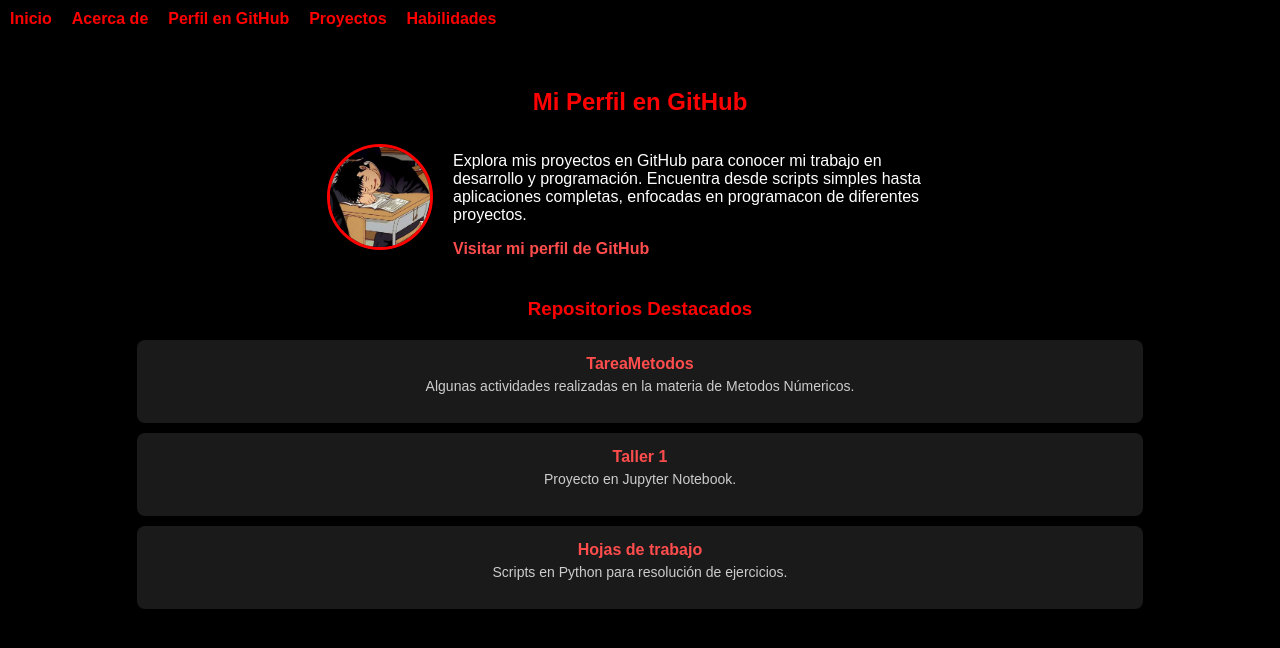
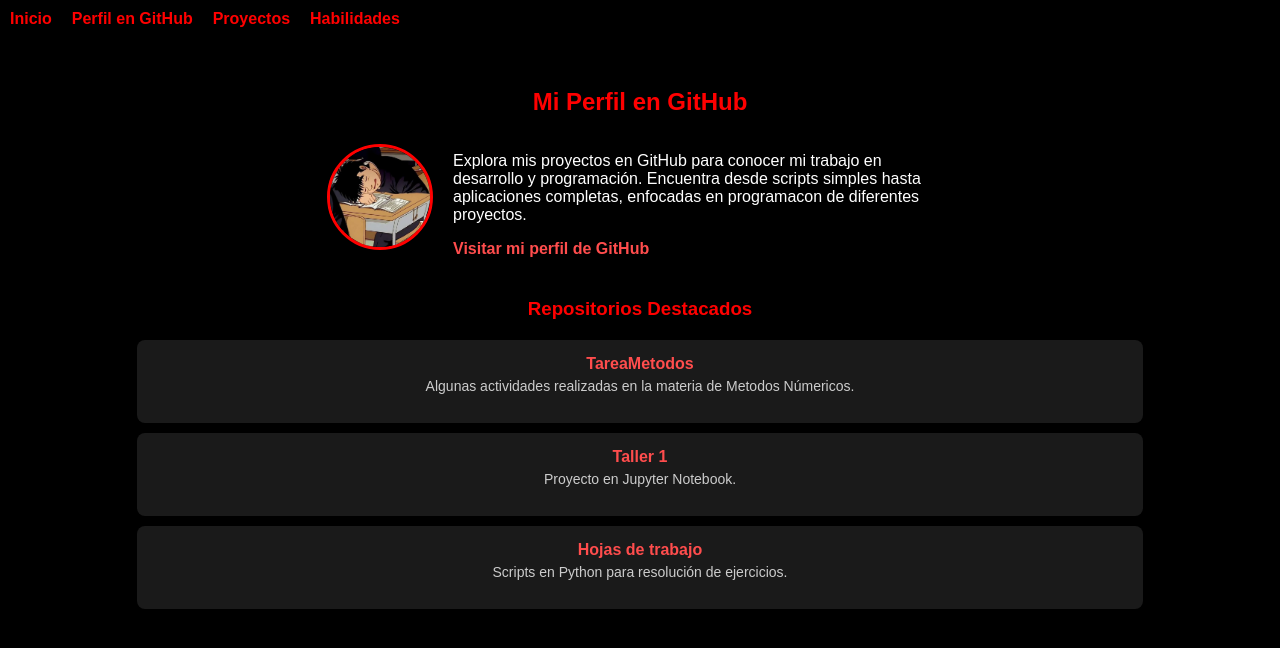
Before and after one commit to wilypoli/MiPaginaWeb, a plain HTML site: page github-profile.html in a window 1280 px wide. Drawn offline with Linux system fonts and the light colour scheme.

Commit message:
acerca de x

```diff
--- a/github-profile.html
+++ b/github-profile.html
@@ -11,7 +11,6 @@
      <nav>
         <ul>
             <li><a href="index.html">Inicio</a></li> <!-- Volver a la página principal -->
-            <li><a href="about.html">Acerca de</a></li>
             <li><a href="github-profile.html">Perfil en GitHub</a></li>
             <li><a href="projects.html">Proyectos</a></li> <!-- Página actual -->
             <li><a href="habilities.html">Habilidades</a></li>
```
Also changed, not shown: habilities.html (+0 -1 lines), projects.html (+0 -1 lines).
